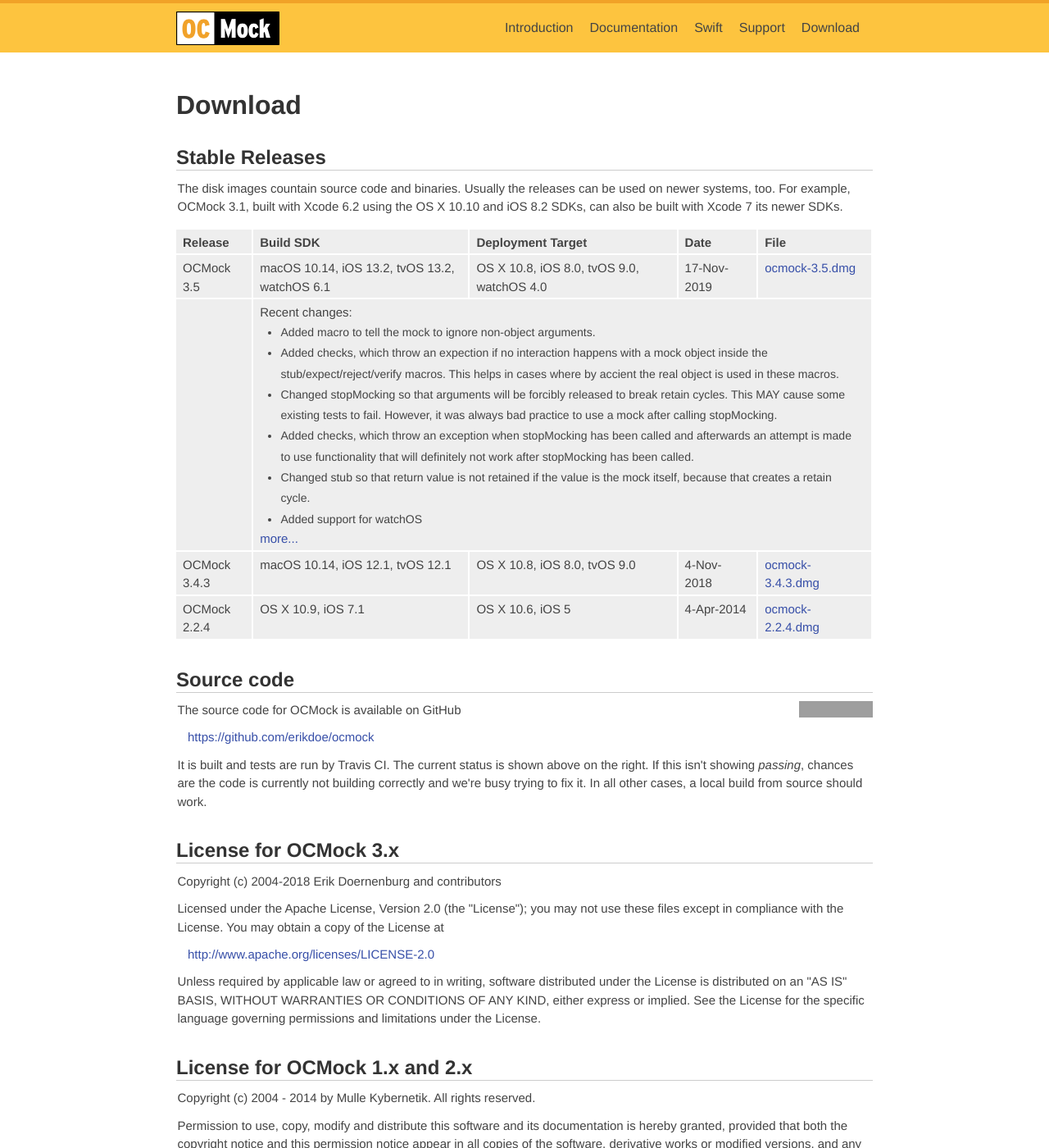
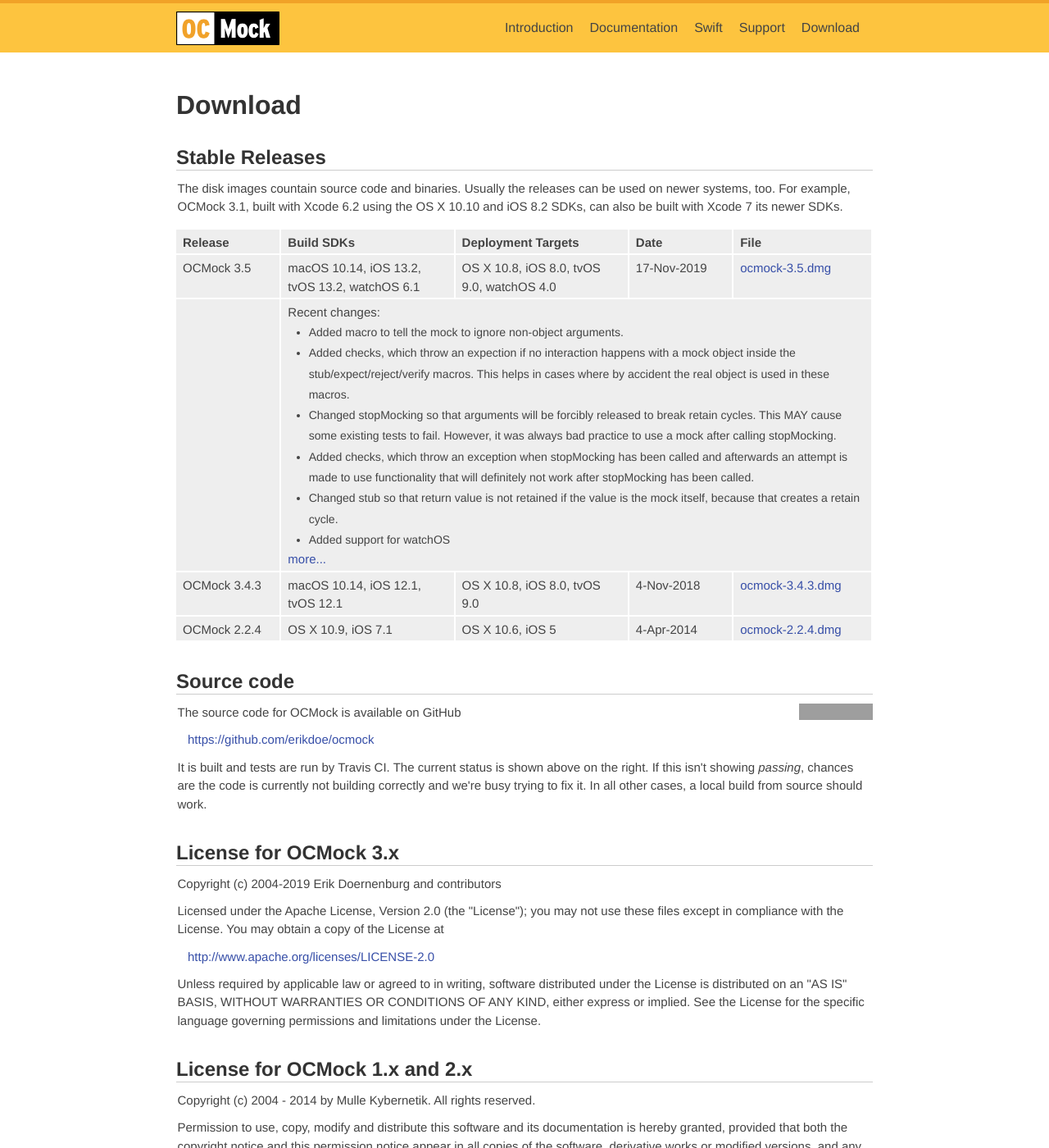
Before and after one commit to erikdoe/ocmock, a Jekyll site: the page built from download.html, in a window 1280 px wide and 1400 px high. Shown: the whole window at 82% size. Built offline with Jekyll 4.4.1, drawn with Linux system fonts in a browser that asks for light colours; comment, search, counter and statistics services are not loaded; some of the changed text lies outside the part shown; grey boxes are pictures that could not be loaded.

Commit message:
Updated copyright years and fixed table formatting for downloads.

```diff
--- a/_layouts/minimal.html
+++ b/_layouts/minimal.html
@@ -127,7 +127,7 @@
 			</nav>
 
       <div id="footercopy" class="group">
-		  	<p class="copyright">Copyright &copy; 2004-2018 by Erik D&ouml;rnenburg
+		  	<p class="copyright">Copyright &copy; 2004-2019 by Erik D&ouml;rnenburg
 	  	</div>
 		</footer>
 
--- a/download.html
+++ b/download.html
@@ -14,11 +14,11 @@ published: true
 
 <table>
 	<tr>
-		<th>Release</th>
-		<th>Build SDK</th>
-		<th>Deployment Target</th>
-		<th>Date</th>
-		<th>File</th>
+		<th width="15%">Release</th>
+		<th width="25%">Build SDKs</th>
+		<th width="25%">Deployment Targets</th>
+		<th width="15%">Date</th>
+		<th width="20%">File</th>
 	</tr>
 	<tr>
 		<td>OCMock 3.5</td>
@@ -35,7 +35,7 @@ published: true
 					<li>Added macro to tell the mock to ignore non-object arguments.
 					<li>Added checks, which throw an expection if no interaction happens with a
 						mock object inside the stub/expect/reject/verify macros. This helps in cases
-						where by accient the real object is used in these macros.
+						where by accident the real object is used in these macros.
 					<li>Changed stopMocking so that arguments will be forcibly released to break
 						retain cycles. This MAY cause some existing tests to fail. However, it
 						was always bad practice to use a mock after calling stopMocking.
@@ -78,7 +78,7 @@ published: true
 
 <h2>License for OCMock 3.x</h2>
 
-<p>Copyright (c) 2004-2018 Erik Doernenburg and contributors
+<p>Copyright (c) 2004-2019 Erik Doernenburg and contributors
 
 <p>Licensed under the Apache License, Version 2.0 (the "License"); you may
   not use these files except in compliance with the License. You may obtain
```
